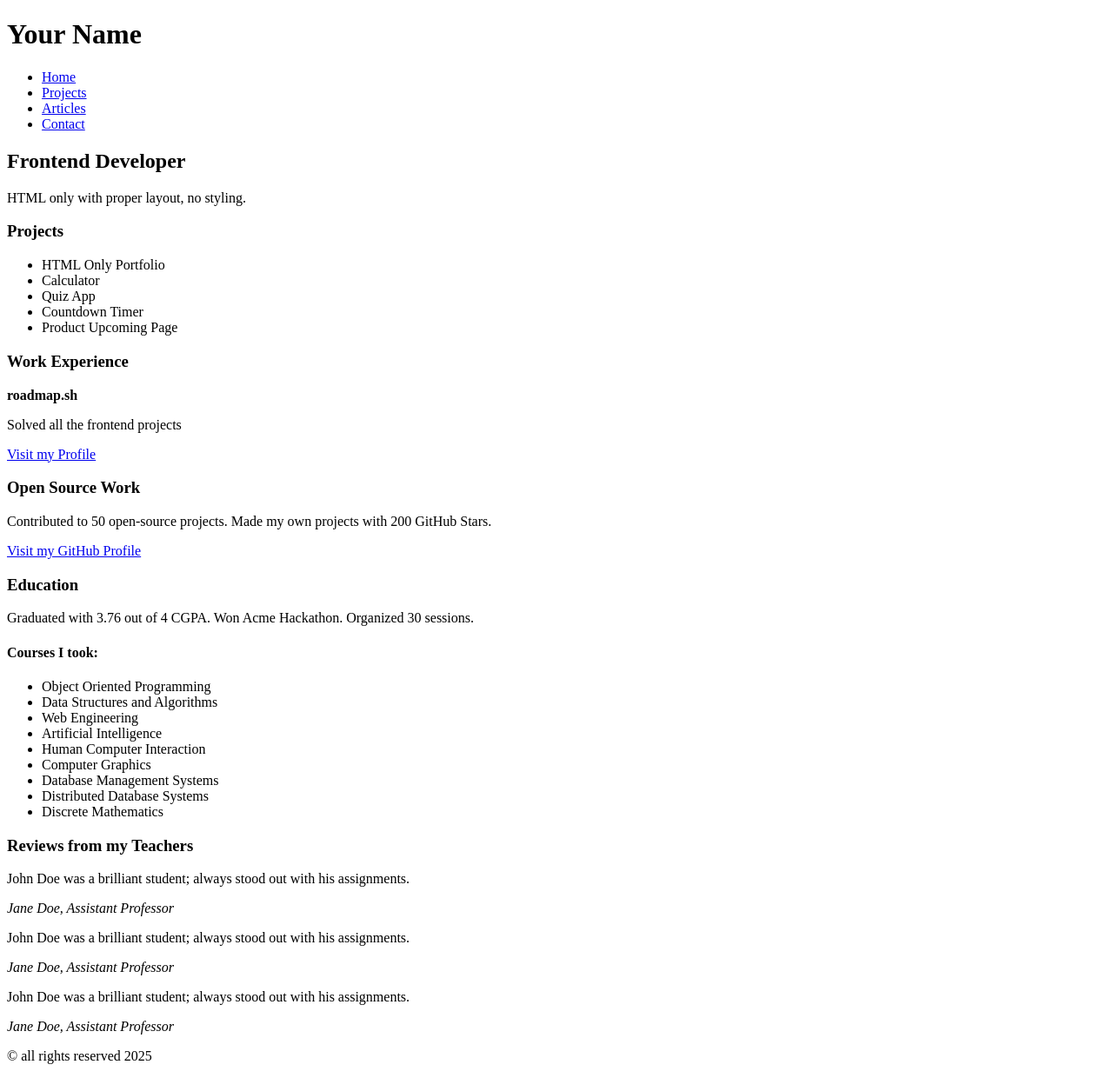
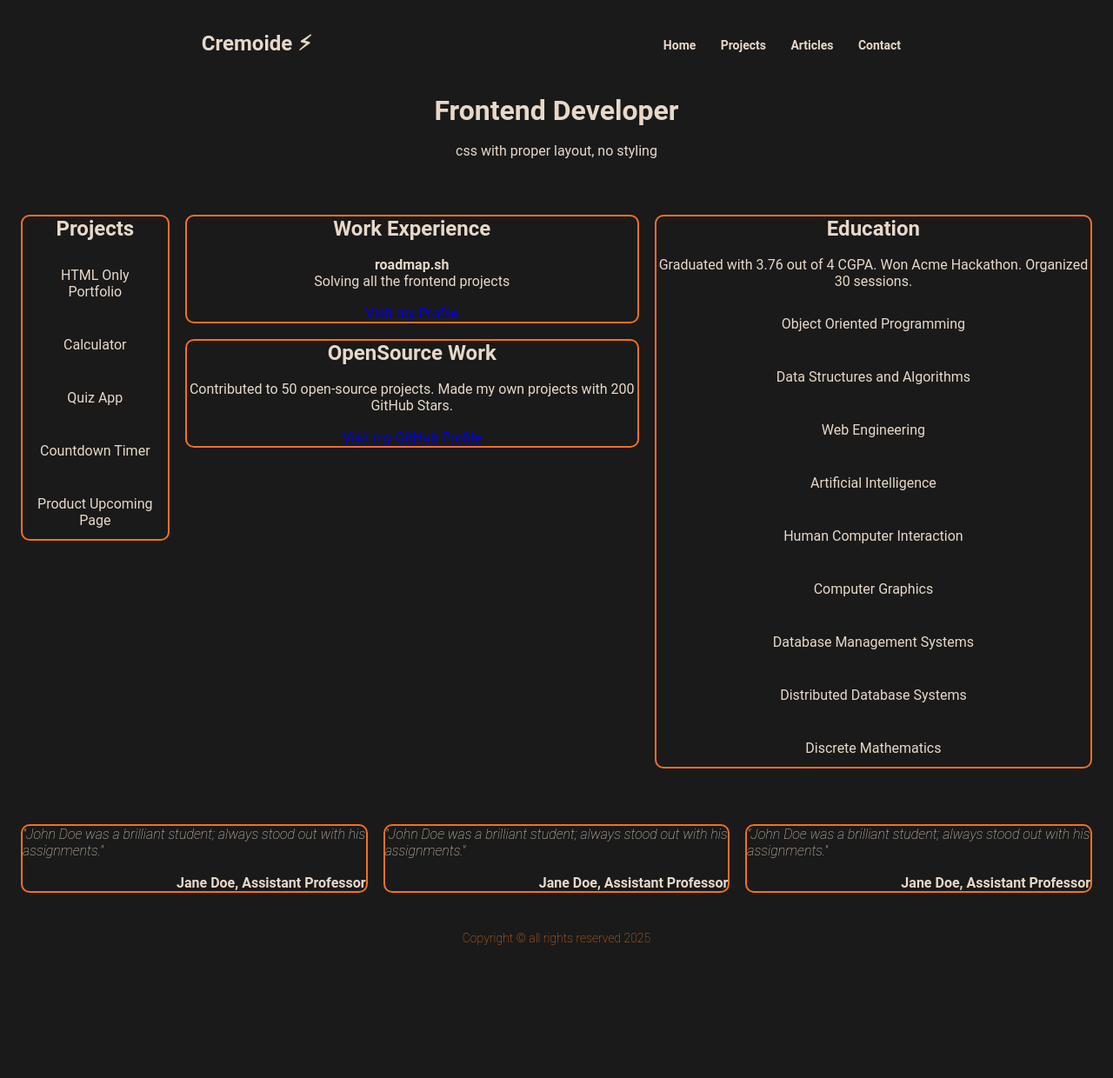
Before and after one commit to Cremoide/basic-html-website, a plain HTML site: page index.html in a window 1280 px wide. Shown: the whole page at 87% size. After the commit the page ends 1123 px from the top, so only its background shows below. Drawn offline with Linux system fonts and the light colour scheme.

Commit message:
Created styled, approached the layout.

```diff
--- a/index.html
+++ b/index.html
@@ -1,34 +1,44 @@
 <!DOCTYPE html>
 <html lang="en">
+
 <head>
     <meta charset="UTF-8">
     <meta name="viewport" content="width=device-width, initial-scale=1.0">
-    <meta name="description" content="Portfolio of a Frontend Developer showcasing projects, experience, and education.">
-    <meta name="keywords" content="frontend developer, portfolio, projects, HTML, web development">
-    <meta name="author" content="Your Name">
-    <title>Frontend Developer Portfolio</title>
+    <meta name="description" content="Frontend Developer Portfolio - Showcasing Projects and Experience">
+    <title>Cremoide</title>
+    <link rel="stylesheet" href="styles.css">
 </head>
+
 <body>
-    <header>
-        <h1>Your Name</h1>
-        <nav>
+    <!-- Header -->
+    <div class="header">
+        <div class="logo center">Cremoide ⚡︎</div>
+        <div class="links center">
             <ul>
-                <li><a href="index.html">Home</a></li>
-                <li><a href="projects.html">Projects</a></li>
-                <li><a href="articles.html">Articles</a></li>
-                <li><a href="contact.html">Contact</a></li>
+                <li><a href="#">Home</a></li>
+                <li><a href="#">Projects</a></li>
+                <li><a href="#">Articles</a></li>
+                <li><a href="#">Contact</a></li>
             </ul>
-        </nav>
-    </header>
+        </div>
+    </div>
 
-    <main>
-        <h2>Frontend Developer</h2>
-        <p>HTML only with proper layout, no styling.</p>
+    <div class="hero">
+        <div class="column center">
+            <div class="hero-text column center">
+                <h1>Frontend Developer</h1>
+                <p>css with proper layout, no styling</p>
+            </div>
+        </div>
+    </div>
 
-        <section>
-            <div>
-                <h3>Projects</h3>
-                <ul>
+    <div class="info">
+
+        <div class="row">
+            <div class="column">
+                <div class="box hero-text column">
+                    <h2>Projects</h2>
+                    <ul class="column">
                         <li>HTML Only Portfolio</li>
                         <li>Calculator</li>
                         <li>Quiz App</li>
@@ -36,23 +46,30 @@
                         <li>Product Upcoming Page</li>
                     </ul>
                 </div>
+            </div>
 
-            <div>
-                <h3>Work Experience</h3>
-                <p><strong>roadmap.sh</strong></p>
-                <p>Solved all the frontend projects</p>
+            <div class="column">
+                <div class="box column">
+                    <h2>Work Experience</h2>
+                    <p><strong>roadmap.sh</strong><br>Solving all the frontend projects</p>
                     <a href="#">Visit my Profile</a>
+                </div>
 
-                <h3>Open Source Work</h3>
+                <div class="column">
+                    <div class="box column">
+                        <h2>OpenSource Work</h2>
                         <p>Contributed to 50 open-source projects. Made my own projects with 200 GitHub Stars.</p>
                         <a href="#">Visit my GitHub Profile</a>
                     </div>
+                </div>
 
-            <div>
-                <h3>Education</h3>
+            </div>
+
+            <div class=" box column">
+                <div class="column">
+                    <h2>Education</h2>
                     <p>Graduated with 3.76 out of 4 CGPA. Won Acme Hackathon. Organized 30 sessions.</p>
-                <h4>Courses I took:</h4>
-                <ul>
+                    <ul class="column">
                         <li>Object Oriented Programming</li>
                         <li>Data Structures and Algorithms</li>
                         <li>Web Engineering</li>
@@ -64,27 +81,33 @@
                         <li>Discrete Mathematics</li>
                     </ul>
                 </div>
-        </section>
+            </div>
+        </div>
+    </div>
 
-        <section>
-            <h3>Reviews from my Teachers</h3>
-            <div>
-                <p>John Doe was a brilliant student; always stood out with his assignments.</p>
-                <p><em>Jane Doe, Assistant Professor</em></p>
+    <div class="reviews">
+        <div class="row">
+            <div class="box column">
+                <div class="main">"John Doe was a brilliant student; always stood out with his assignments."</div>
+                <div class="author">Jane
+                    Doe, Assistant Professor</div>
             </div>
-            <div>
-                <p>John Doe was a brilliant student; always stood out with his assignments.</p>
-                <p><em>Jane Doe, Assistant Professor</em></p>
+            <div class="box column">
+                <div class="main">"John Doe was a brilliant student; always stood out with his assignments."</div>
+                <div class="author">Jane
+                    Doe, Assistant Professor</div>
             </div>
-            <div>
-                <p>John Doe was a brilliant student; always stood out with his assignments.</p>
-                <p><em>Jane Doe, Assistant Professor</em></p>
+            <div class="box column">
+                <div class="main">"John Doe was a brilliant student; always stood out with his assignments."</div>
+                <div class="author">Jane
+                    Doe, Assistant Professor</div>
             </div>
-        </section>
-    </main>
+        </div>
+    </div>
 
     <footer>
-        <p>&copy; all rights reserved 2025</p>
+        <p>Copyright © all rights reserved 2025</p>
     </footer>
 </body>
+
 </html>
--- /dev/null
+++ b/styles.css
@@ -0,0 +1,162 @@
+/* Roots */
+:root {
+    --dark: #1A1A1A;
+    --cream: #e8d8c9;
+    --blue: #4b607f;
+    --orange: #f3701e;
+}
+
+/* General Styles */
+*,
+*::before,
+*::after {
+    -webkit-box-sizing: border-box;
+    -moz-box-sizing: border-box;
+    margin: 0;
+    padding: 0;
+    box-sizing: border-box;
+}
+
+body {
+    font-family: Roboto, sans-serif;
+    color: var(--dark);
+    background-color: var(--dark);
+    margin: 1.5rem;
+    padding: 0;
+}
+
+ul {
+    list-style-type: none;
+}
+
+li {
+    display: inline;
+    margin: 12px;
+}
+
+li a {
+    color: var(--main-color);
+    font-size: 14px;
+    font-weight: 600;
+    text-decoration: none;
+}
+
+/* Adjustments */
+.center {
+    max-width: 800px;
+    margin: 0 auto;
+}
+
+.sm-center {
+    max-width: 600px;
+    margin: 0 auto;
+}
+
+.row {
+    display: flex;
+    flex-direction: row;
+    gap: 18px;
+}
+
+.column {
+    display: flex;
+    flex-direction: column;
+    gap: 18px;
+}
+
+/* Header Section */
+
+.header {
+    background-color: var(--dark);
+    color: var(--cream);
+    display: flex;
+    justify-content: space-between;
+    align-items: center;
+    padding: 12px;
+}
+
+.logo {
+    font-size: 24px;
+    font-weight: 700;
+}
+
+.links {
+    font-size: 18px;
+    font-weight: 300;
+    color: var(--cream);
+}
+
+/* Hero Section */
+
+.hero {
+    background-color: var(--dark);
+    color: var(--cream);
+    padding: 32px 0;
+}
+
+.hero div {
+    text-align: center;
+    display: flex;
+    flex: 1;
+}
+
+/* Info Section */
+
+.info {
+    background-color: var(--dark);
+    color: var(--cream);
+    padding: 32px 0;
+    text-align: center;
+}
+
+.box {
+    border: 2px solid var(--orange);
+    border-radius: 10px;
+    text-align: center;
+}
+
+.box-text {
+    font-size: 18px;
+    font-weight: 100;
+    color: var(--orange);
+    text-align: center;
+}
+
+/* Reviews Section */
+
+.reviews {
+    background-color: var(--dark);
+    color: var(--cream);
+    padding: 32px 0;
+    text-align: center;
+}
+
+.reviews div {
+    text-align: start;
+    display: flex;
+    flex: 1;
+}
+
+.reviews .main {
+    font-size: 16px;
+    font-weight: 100;
+    font-style: italic;
+    color: var(--cream);
+}
+
+.reviews .author {
+    font-weight: 600;
+    color: var(--cream);
+    display: flex;
+    justify-content: flex-end;
+}
+
+/* Footer */
+
+footer {
+    color: var(--orange);
+    font-size: 14px;
+    font-weight: 100;
+    padding: 12px;
+    text-align: center;
+}
```
Lines whose indentation alone changed are shown as unchanged.
